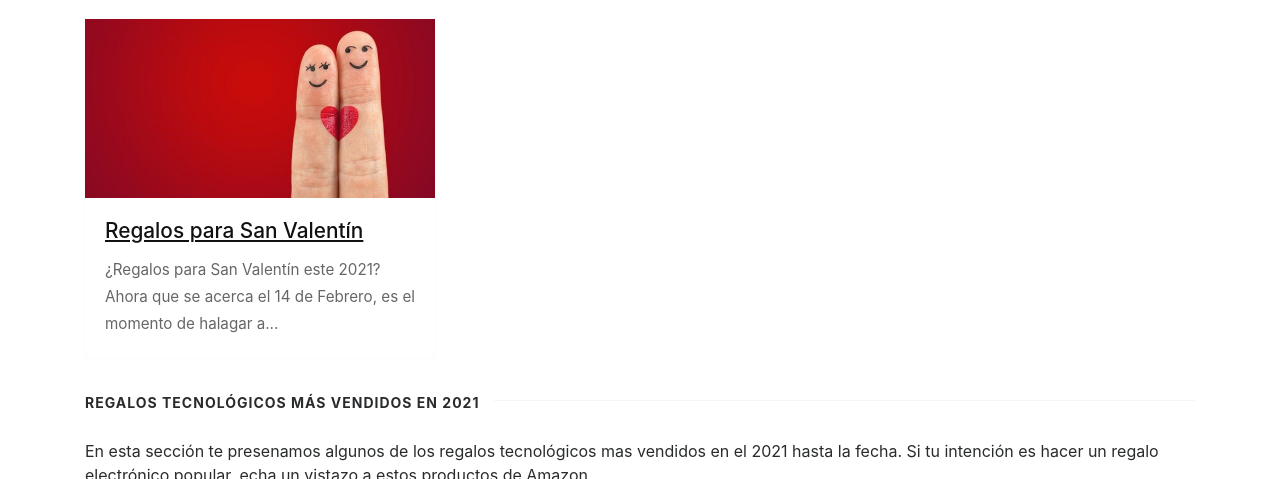
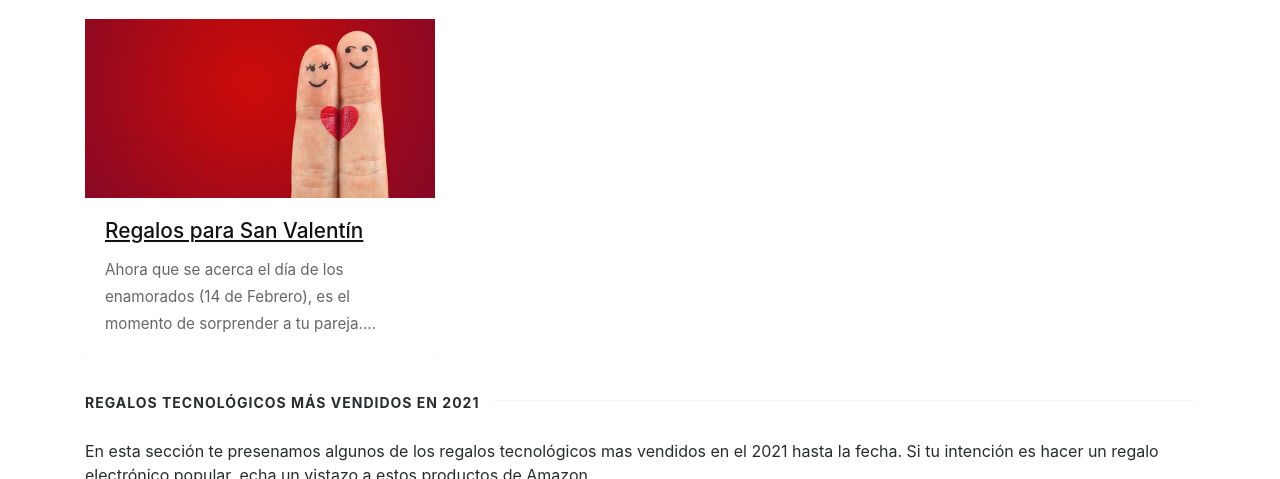
Before and after one commit to CSantosM/perfectgift, a Jekyll site: the page built from index.html, in a window 1280 px wide and 900 px high, scrolled down 727 px, cut to the strip 0-479 px from the top of the window. Built offline with Jekyll 4.4.1, drawn with Linux system fonts in a browser that asks for light colours; nearby versions of some CDN libraries; some web fonts are replaced; library files that are not in the unit come from our copies; the list of posts is cut into pages by our own code.

Commit message:
Updated posts

```diff
--- a/_posts/categories/shown/2021-01-16-regalos-para-san-valentin.md
+++ b/_posts/categories/shown/2021-01-16-regalos-para-san-valentin.md
@@ -7,7 +7,7 @@ amazon: false
 categories: [ regalo, San-Valentin ]
 image: assets/images/san-valentin.png
 ---
-**¿Regalos para San Valentín este 2021?** Ahora que se acerca el 14 de Febrero, es el momento de halagar a esa persona especial. Pero surgen las inevitables preguntas ¿qué comprar el día de los enamorados? ¿Cómo dar el mejor regalo a quien quieres? ¿Apostar por un regalo clásico o atreverse a ser original?
+Ahora que se acerca el día de los enamorados (14 de Febrero), es el momento de sorprender a tu pareja. Pero surgen las inevitables preguntas ¿qué comprar en San Valentín? ¿Cómo dar el mejor regalo a mi pareja? ¿Apostar por un regalo clásico o atreverse a ser original?
 
 Nuestra recomendación es que `salgas de lo convencional` y que hagas sentir a esa persona tan querida el aprecio profundo y sincero que le tienes para que cada vez que vea tu regalo, se le escape esa sonrisilla que tanto te gusta.
 
```
